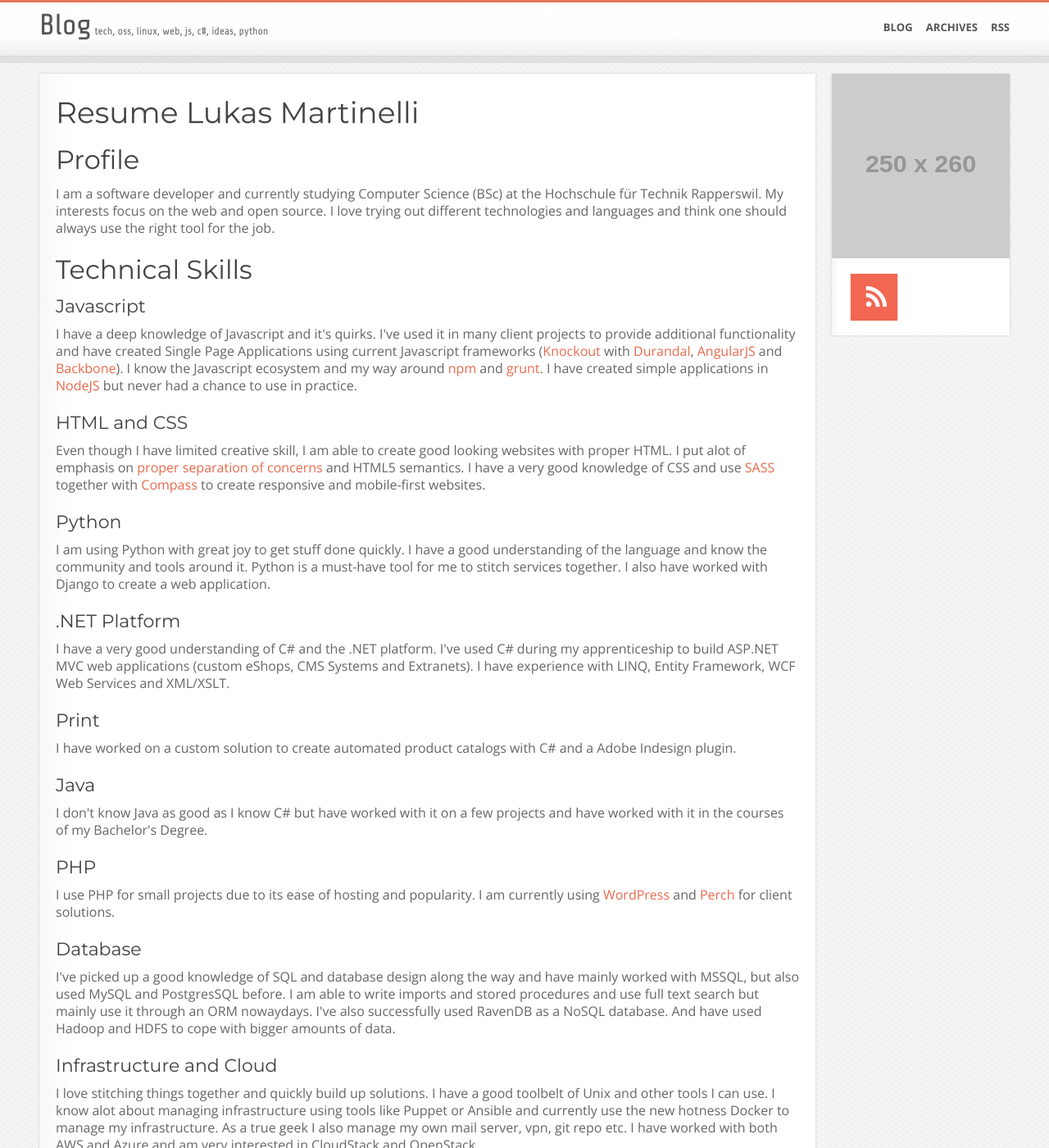
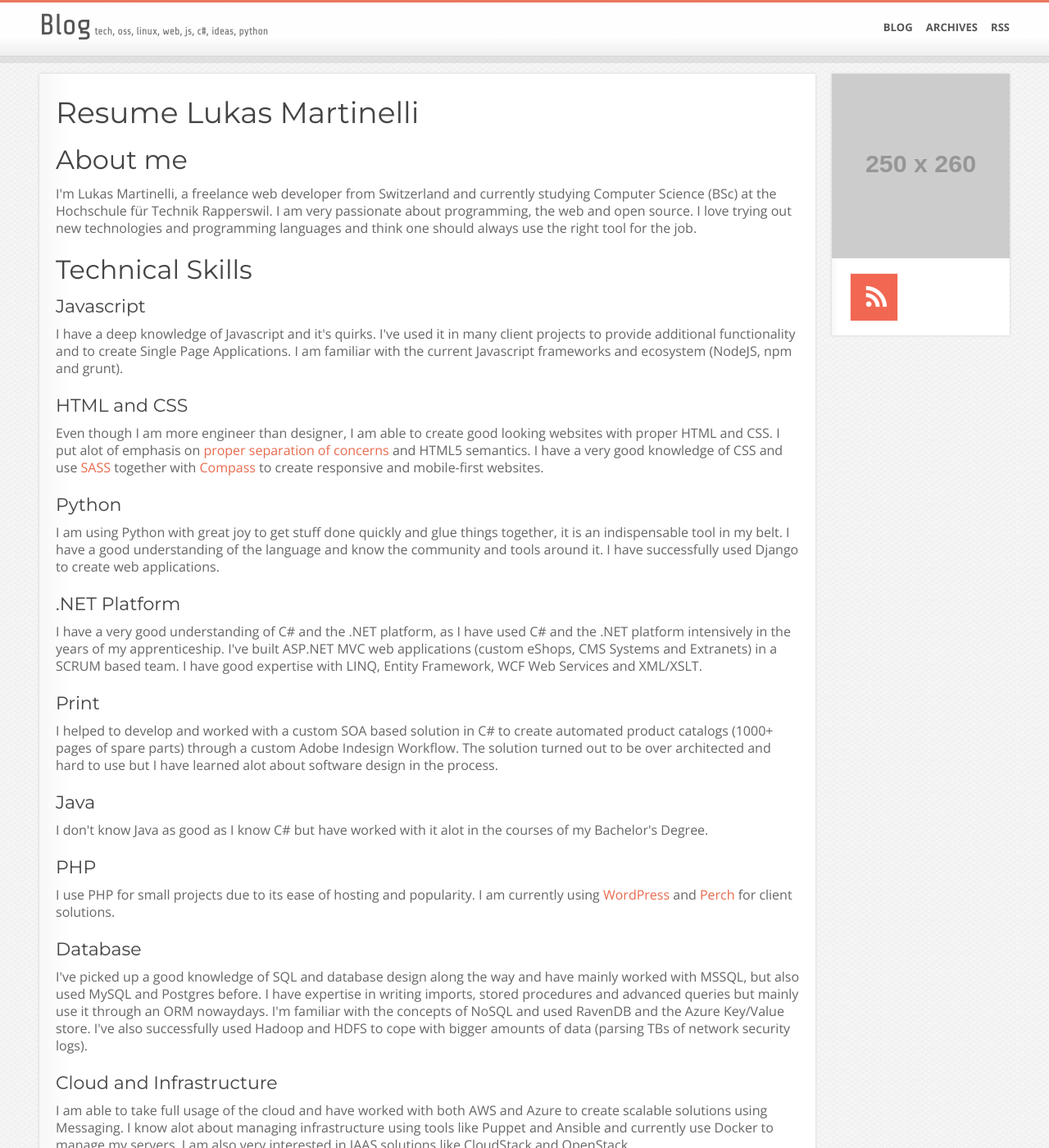
Before and after one commit to lukasmartinelli/lukasmartinelli.github.io, a Jekyll site: the page built from cv.html, in a window 1280 px wide and 1400 px high. Shown: the whole window at 82% size. Built offline with Jekyll 4.4.1, drawn with Linux system fonts in a browser that asks for light colours; Markdown is read by kramdown in place of the engine named in the settings; some of the changed text lies outside the part shown.

Commit message:
Refined technical skills

```diff
--- a/cv.html
+++ b/cv.html
@@ -8,9 +8,9 @@ title: Resume Lukas Martinelli
         <h1>Resume Lukas Martinelli</h1>
     </header>
     <div class="content">
-        <h2>Profile</h2>
-        <p>I am a software developer and currently studying Computer Science (BSc) at the Hochschule für Technik Rapperswil.
-        My interests focus on the web and open source. I love trying out different technologies and languages and
+        <h2>About me</h2>
+        <p>I'm Lukas Martinelli, a freelance web developer from Switzerland and currently studying Computer Science (BSc) at the Hochschule für Technik Rapperswil.
+        I am very passionate about programming, the web and open source. I love trying out new technologies and programming languages and
         think one should always use the right tool for the job.
         </p>
 
@@ -18,42 +18,42 @@ title: Resume Lukas Martinelli
         <h3>Javascript</h3>
         <p>
             I have a deep knowledge of Javascript and it's quirks. I've used it in many client projects to provide
-            additional functionality and have created Single Page Applications using current Javascript
-            frameworks (<a href="http://knockoutjs.com/">Knockout</a> with <a href"http://durandaljs.com/">Durandal</a>,
-            <a href="https://angularjs.org/">AngularJS</a> and <a href="http://backbonejs.org/">Backbone</a>).
-            I know the Javascript ecosystem and my way around <a href="https://www.npmjs.org/">npm</a> and <a href="http://gruntjs.com/">grunt</a>.
-            I have created simple applications in <a href="http://nodejs.org/">NodeJS</a> but never had a chance to use in practice.
+            additional functionality and to create Single Page Applications.
+            I am familiar with the current Javascript frameworks and ecosystem (NodeJS, npm and grunt).
         </p>
 
         <h3>HTML and CSS</h3>
         <p>
-        Even though I have limited creative skill, I am able to create good looking websites with proper HTML.
+        Even though I am more engineer than designer, I am able to create good looking websites with proper HTML and CSS.
         I put alot of emphasis on <a href="https://smacss.com/">proper separation of concerns</a> and HTML5 semantics.
         I have a very good knowledge of CSS and use <a href="http://sass-lang.com/">SASS</a> together with <a href="http://compass-style.org/">Compass</a> to create responsive and mobile-first websites.
         </p>
 
         <h3>Python</h3>
         <p>
-        I am using Python with great joy to get stuff done quickly. I have a good understanding of the language and know
-        the community and tools around it. Python is a must-have tool for me to stitch services together.
-        I also have worked with Django to create a web application.
+        I am using Python with great joy to get stuff done quickly and glue things together, it
+        is an indispensable tool in my belt.
+        I have a good understanding of the language and know the community and tools around it.
+        I have successfully used Django to create web applications.
         </p>
 
         <h3>.NET Platform</h3>
         <p>
-        I have a very good understanding of C# and the .NET platform.
-        I've used C# during my apprenticeship to build ASP.NET MVC web applications (custom eShops, CMS Systems and Extranets).
-        I have experience with LINQ, Entity Framework, WCF Web Services and XML/XSLT.
+        I have a very good understanding of C# and the .NET platform, as I have used C# and the .NET platform
+        intensively in the years of my apprenticeship. I've built ASP.NET MVC web applications (custom eShops, CMS Systems and Extranets)
+        in a SCRUM based team. I have good expertise with LINQ, Entity Framework, WCF Web Services and XML/XSLT.
         </p>
 
         <h3>Print</h3>
         <p>
-        I have worked on a custom solution to create automated product catalogs with C# and a Adobe Indesign plugin.
+        I helped to develop and worked with a custom SOA based solution in C# to create automated product catalogs (1000+ pages of spare parts)
+        through a custom Adobe Indesign Workflow. The solution turned out to be over architected and hard to use but I have learned
+        alot about software design in the process.
         </p>
 
         <h3>Java</h3>
         <p>
-        I don't know Java as good as I know C# but have worked with it on a few projects and have worked with it
+        I don't know Java as good as I know C# but have worked with it alot
         in the courses of my Bachelor's Degree.
         </p>
 
@@ -65,32 +65,28 @@ title: Resume Lukas Martinelli
 
         <h3>Database</h3>
         <p>
-        I've picked up a good knowledge of SQL and database design along the way and have mainly worked with MSSQL, but also used MySQL and PostgresSQL before.
-        I am able to write imports and stored procedures and use full text search but mainly use it through an ORM nowaydays.
-
-        I've also successfully used RavenDB as a NoSQL database.
-        And have used Hadoop and HDFS to cope with bigger amounts of data.
+        I've picked up a good knowledge of SQL and database design along the way and have mainly worked with MSSQL, but also used MySQL and Postgres before.
+        I have expertise in writing imports, stored procedures and advanced queries but mainly use it through an ORM nowaydays.
+        I'm familiar with the concepts of NoSQL and used RavenDB and the Azure Key/Value store.
+        I've also successfully used Hadoop and HDFS to cope with bigger amounts of data (parsing TBs of network security logs).
         </p>
 
-        <h3>Infrastructure and Cloud</h3>
-        <p>
-        I love stitching things together and quickly build up solutions. I have a good toolbelt of Unix and other tools
-        I can use.
-        I know alot about managing infrastructure using tools like Puppet or Ansible and currently use the new hotness Docker to manage
-        my infrastructure. As a true geek I also manage my own mail server, vpn, git repo etc.
-        I have worked with both AWS and Azure and am very interested in CloudStack and OpenStack.
-        </p>
+        <h3>Cloud and Infrastructure</h3>
+        I am able to take full usage of the cloud and have worked with both AWS and Azure to create scalable solutions using Messaging.
+        I know alot about managing infrastructure using tools like Puppet and Ansible and currently use Docker to manage my servers.
+        I am also very interested in IAAS solutions like CloudStack and OpenStack.
 
         <h3>Linux</h3>
         <p>
-        I've made my first steps in the windows world but have since fully converted to a linux lover. I am using ArchLinux on all my
-        client machines and mainly use Ubuntu on the server side. I am currently looking into CoreOS as my new server platform.
+        I've made my first steps in the windows world but have since fully converted to linux. I am using ArchLinux on my
+        client machines and use Ubuntu on the server side. I am currently looking into CoreOS as my new server platform.
         I really like the transparency and simplicity of Linux and it's UNIX way of doing things.
         </p>
 
         <h3>Security</h3>
         <p>
-        I have strong interests in security and were able to work on several security related projects.
+        I have strong interests in security and were able to work on several security related projects during my apprenticeship
+        and in the military service.
         </p>
 
         <h2>Education</h2>
```
